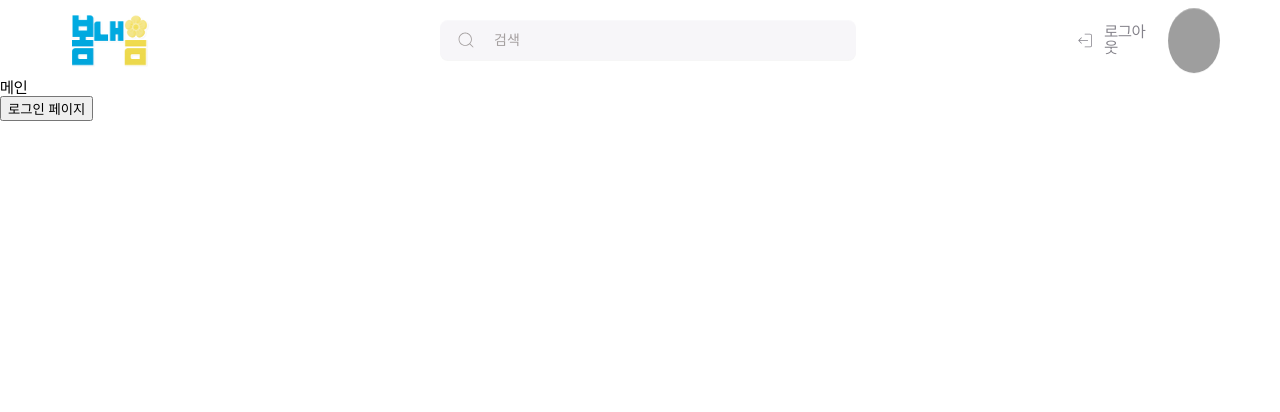
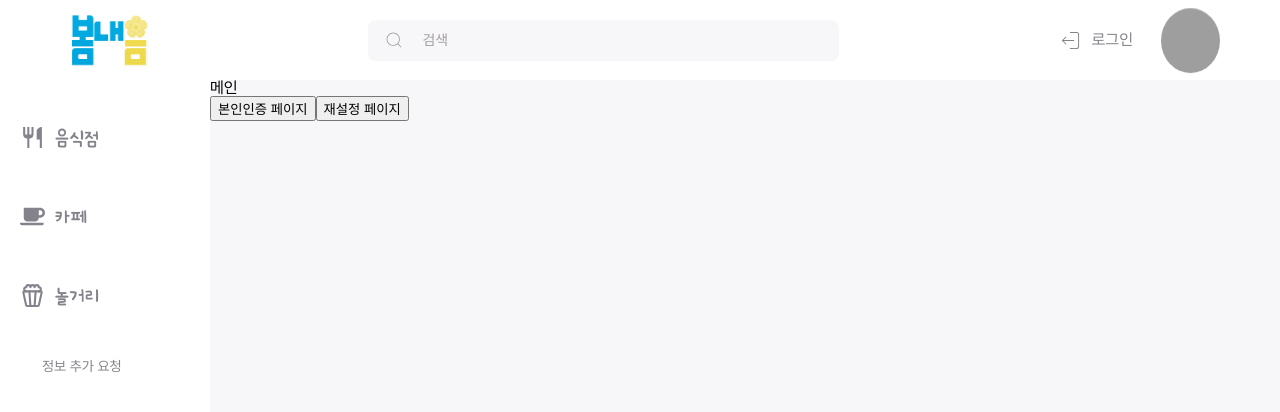
Before and after one commit to hyunjihub/bomnae_mmm, a React (Create React App) app: page / in a window 1280 px wide. Shown: the top 412 px of the page. Built offline with nearby package versions, Linux system fonts and the light colour scheme; grey boxes are pictures that could not be loaded.

Commit message:
[design] sidebar 구현, 웹폰트(인성아이티체) 추가, 로그인/회원가입/계정찾기 UI

```diff
--- a/src/App.js
+++ b/src/App.js
@@ -11,12 +11,22 @@ import Main from './common/page/Main';
 import React from 'react';
 import ReactDOM from 'react-dom';
 import Reset from './member/page/Reset';
+import Sidebar from './common/page/Sidebar';
 import SignUp from './member/page/SignUp';
+import styled from 'styled-components';
+
+const Center = styled.div`
+  height: 90vh;
+  display: flex;
+  flex-direction: row;
+`;
 
 export default function App(props) {
   return (
     <BrowserRouter>
       <Header />
+      <Center>
+        <Sidebar />
         <Routes>
           <Route index element={<Main />} />
           <Route path="/main" element={<Main />} />
@@ -26,6 +36,7 @@ export default function App(props) {
           <Route path="/reset" element={<Reset />} />
           <Route path="/signup" element={<SignUp />} />
         </Routes>
+      </Center>
     </BrowserRouter>
   );
 }
--- /dev/null
+++ b/src/common/component/SideItem.jsx
@@ -0,0 +1,66 @@
+import { FaCoffee } from 'react-icons/fa';
+import { LuPopcorn } from 'react-icons/lu';
+import { MdOutlineRestaurant } from 'react-icons/md';
+import React from 'react';
+import styled from 'styled-components';
+
+const Menu = styled.p`
+  width: 210px;
+  height: 55px;
+  border-radius: 8px;
+  margin-bottom: 24px;
+  padding: 20px;
+  box-sizing: border-box;
+  &:hover {
+    background-color: #dff5ff;
+  }
+  display: flex;
+  align-items: center;
+  font-size: 18px;
+  cursor: pointer;
+  font-family: insungit;
+`;
+
+const food_icon = styled(MdOutlineRestaurant)`
+  color: #84828a;
+  :hover {
+    color: #00a3e0;
+  }
+`;
+
+const coffee_icon = styled(FaCoffee)`
+  ${food_icon};
+`;
+
+const popcorn_icon = styled(LuPopcorn)`
+  ${food_icon};
+`;
+
+function SidebarItem({ menu }) {
+  let icon;
+  switch (menu.name) {
+    case '음식점':
+      icon = <MdOutlineRestaurant size="25" />;
+      break;
+    case '카페':
+      icon = <FaCoffee size="25" />;
+      break;
+    case '놀거리':
+      icon = <LuPopcorn size="25" />;
+      break;
+    default:
+      icon = null;
+      break;
+  }
+
+  return (
+    <>
+      <Menu>
+        {icon && <span style={{ marginRight: '10px' }}>{icon}</span>}
+        {menu.name}
+      </Menu>
+    </>
+  );
+}
+
+export default SidebarItem;
--- a/src/common/page/Header.jsx
+++ b/src/common/page/Header.jsx
@@ -24,7 +24,7 @@ const LogoBox = styled.div`
   justify-content: center;
   align-items: center;
   padding: 0px 60px;
-  margin-right: 200px;
+  margin-right: 10%;
 `;
 
 const Logo = styled.img`
@@ -57,13 +57,15 @@ const Search = styled.input`
   }
 `;
 
-const LoginBox = styled.div`
+const LoginBox = styled(Link)`
   width: 90px;
   color: #84828a;
   font-size: 16px;
   display: flex;
   align-items: center;
   gap: 10px;
+  cursor: pointer;
+  text-decoration: none;
 `;
 
 const Profile = styled.div`
@@ -76,6 +78,7 @@ const Profile = styled.div`
   background-position: center;
   margin-right: 60px;
   box-shadow: rgba(27, 31, 35, 0.04) 0px 1px 0px, rgba(255, 255, 255, 0.25) 0px 1px 0px inset;
+  cursor: pointer;
 `;
 
 function Header(props) {
@@ -99,9 +102,9 @@ function Header(props) {
           <CiSearch size="20" color="#a49f9f" />
           <Search type="text" placeholder="검색"></Search>
         </SearchBox>
-        <LoginBox onClick={hanldeLogin}>
+        <LoginBox to="/login">
           {isLogin ? <CiLogin size="23" color="#84828a" /> : <CiLogout size="23" color="#84828a" />}
-          {isLogin ? '로그인' : '로그아웃'}
+          {isLogin ? '로그아웃' : '로그인'}
         </LoginBox>
         <Profile></Profile>
       </Wrapper>
--- a/src/common/page/Main.jsx
+++ b/src/common/page/Main.jsx
@@ -3,13 +3,19 @@ import React, { useEffect, useRef } from 'react';
 
 import styled from 'styled-components';
 
+const Wrapper = styled.div`
+  background-color: #f7f6f9;
+  width: 100vw;
+`;
+
 function Main(props) {
   const navigate = useNavigate();
   return (
-    <>
+    <Wrapper>
       <div>메인</div>
-      <button onClick={() => navigate('/login')}>로그인 페이지</button>
-    </>
+      <button onClick={() => navigate('/auth')}>본인인증 페이지</button>
+      <button onClick={() => navigate('/reset')}>재설정 페이지</button>
+    </Wrapper>
   );
 }
 export default Main;
--- a/src/common/page/Sidebar.jsx
+++ b/src/common/page/Sidebar.jsx
@@ -0,0 +1,72 @@
+import { Link, useLocation } from 'react-router-dom';
+import React, { useState } from 'react';
+
+import SidebarItem from '../component/SideItem';
+import styled from 'styled-components';
+
+const Side = styled.div`
+  width: 18vw;
+  background-color: #fff;
+`;
+
+const Menu = styled.div`
+  color: #84828a;
+  font-size: 16px;
+`;
+
+const MenuBox = styled.div`
+  display: flex;
+  flex-direction: column;
+  align-items: center;
+  margin-top: 32px;
+`;
+
+const SMenu = styled.div`
+  color: #84828a;
+  font-size: 14px;
+  margin-top: 10px;
+  margin-left: 20%;
+  cursor: pointer;
+`;
+
+const StyledLink = styled(Link)`
+  text-decoration: none;
+  color: #84828a;
+  font-size: 16px;
+  font-weight: 500;
+
+  &:hover {
+    color: #00a3e0;
+  }
+`;
+
+function Sidebar(props) {
+  const locationNow = useLocation();
+  const [isAdmin, setIsAdmin] = useState(false);
+  if (locationNow.pathname.match(/\/(login|reset|find|auth|signup)/)) {
+    return null;
+  }
+  const menus = [
+    { name: '음식점', path: '/' },
+    { name: '카페', path: '/' },
+    { name: '놀거리', path: '/' },
+  ];
+
+  return (
+    <Side>
+      <MenuBox>
+        <Menu>
+          {menus.map((menu, index) => {
+            return (
+              <StyledLink to={menu.path} key={index}>
+                <SidebarItem menu={menu} />
+              </StyledLink>
+            );
+          })}
+        </Menu>
+      </MenuBox>
+      <SMenu>{isAdmin ? '정보 등록 요청 확인' : '정보 추가 요청'}</SMenu>
+    </Side>
+  );
+}
+export default Sidebar;
--- a/src/member/page/Find.jsx
+++ b/src/member/page/Find.jsx
@@ -1,8 +1,134 @@
-import React, { useEffect, useRef } from 'react';
+import { Link, useNavigate } from 'react-router-dom';
+import React, { useRef, useState } from 'react';
 
+import logo from '../../common/resource/img/logo.png';
 import styled from 'styled-components';
 
+const Wrapper = styled.div`
+  width: 100vw;
+  height: 100vh;
+  background-color: #f7f6f9;
+  display: flex;
+  flex-direction: column;
+  justify-content: center;
+  align-items: center;
+  gap: 15px;
+`;
+
+const LogoBox = styled(Link)`
+  width: 260px;
+  margin-bottom: 10px;
+  cursor: pointer;
+`;
+
+const Logo = styled.img`
+  width: 260px;
+`;
+
+const Title = styled.h1`
+  color: #000000;
+  font-size: 36px;
+  font-weight: 800;
+  margin-bottom: 20px;
+`;
+
+const Input = styled.input`
+  border: solid 1px rgba(0, 0, 0, 0.3);
+  border-radius: 16px;
+  width: 380px;
+  padding: 16px 32px;
+  box-sizing: border-box;
+  font-size: 16px;
+  outline: none;
+  font-family: pretendard;
+
+  &::placeholder {
+    color: #a49f9f;
+    font-size: 16px;
+  }
+`;
+
+const Button = styled.button`
+  border: none;
+  border-radius: 16px;
+  background-color: #00a8dd;
+  color: #fff;
+  font-weight: 600;
+  width: 380px;
+  box-sizing: border-box;
+  padding: 10px 32px;
+  font-size: 18px;
+  font-family: pretendard;
+  cursor: pointer;
+
+  &:hover {
+    background-color: #4cb9e7;
+  }
+`;
+
+const SButton = styled(Link)`
+  text-decoration: none;
+  border: none;
+  background-color: transparent;
+  color: #607274;
+  font-size: 16px;
+  font-family: pretendard;
+  cursor: pointer;
+  font-weight: 500;
+  margin-bottom: 200px;
+`;
+
+const Radio = styled.input`
+  margin-right: 5px;
+`;
+
+const Label = styled.label`
+  color: #607274;
+  font-size: 15px;
+  margin: 0 5px;
+`;
+
+const RadioBox = styled.div`
+  width: 380px;
+  display: flex;
+  align-items: center;
+  justify-content: flex-start;
+  margin-bottom: 10px;
+  position: relative;
+`;
+
 function Find(props) {
-  return <div>찾기</div>;
+  const [type, setType] = useState('id');
+  const handleRadio = (e) => {
+    setType(e.target.value);
+  };
+  return (
+    <Wrapper>
+      <LogoBox to="/">
+        <Logo src={logo} alt="logo" />
+      </LogoBox>
+      <Title>계정 찾기</Title>
+      <RadioBox>
+        <Label>
+          <Radio type="radio" value="id" name="id" checked={type === 'id'} onChange={handleRadio} />
+          아이디 찾기
+        </Label>
+        <Label>
+          <Radio type="radio" value="pw" name="pw" checked={type === 'pw'} onChange={handleRadio} />
+          비밀번호 찾기
+        </Label>
+      </RadioBox>
+      {type === 'id' ? (
+        <Input type="text" placeholder="이메일 주소 (bomnae@naver.com)" />
+      ) : (
+        <>
+          <Input type="text" placeholder="아이디" />
+          <Input type="text" placeholder="이메일 주소 (bomnae@naver.com)" />
+        </>
+      )}
+      <Button>{type === 'id' ? '아이디 찾기' : '비밀번호 찾기'}</Button>
+      <SButton to="/">봄내음으로 돌아가기</SButton>
+    </Wrapper>
+  );
 }
 export default Find;
--- a/src/member/page/LogIn.jsx
+++ b/src/member/page/LogIn.jsx
@@ -1,8 +1,97 @@
 import React, { useEffect, useRef } from 'react';
 
+import { Link } from 'react-router-dom';
+import logo from '../../common/resource/img/logo.png';
 import styled from 'styled-components';
 
+const Wrapper = styled.div`
+  width: 100vw;
+  height: 100vh;
+  background-color: #f7f6f9;
+  display: flex;
+  flex-direction: column;
+  justify-content: center;
+  align-items: center;
+  gap: 15px;
+`;
+
+const LogoBox = styled(Link)`
+  width: 260px;
+  margin-bottom: 30px;
+  cursor: pointer;
+`;
+
+const Logo = styled.img`
+  width: 260px;
+`;
+
+const Input = styled.input`
+  border: solid 1px rgba(0, 0, 0, 0.3);
+  border-radius: 16px;
+  width: 380px;
+  padding: 16px 32px;
+  box-sizing: border-box;
+  font-size: 16px;
+  outline: none;
+  font-family: pretendard;
+
+  &::placeholder {
+    color: #a49f9f;
+    font-size: 16px;
+  }
+`;
+
+const Button = styled.button`
+  border: none;
+  border-radius: 16px;
+  background-color: #00a8dd;
+  color: #fff;
+  font-weight: 600;
+  width: 380px;
+  box-sizing: border-box;
+  padding: 10px 32px;
+  font-size: 18px;
+  font-family: pretendard;
+  cursor: pointer;
+
+  &:hover {
+    background-color: #4cb9e7;
+  }
+`;
+
+const SButton = styled(Link)`
+  text-decoration: none;
+  border: none;
+  background-color: transparent;
+  color: #607274;
+  font-size: 15px;
+  font-family: pretendard;
+  cursor: pointer;
+  margin-bottom: 200px;
+`;
+
+const ButtonBox = styled.div`
+  width: 380px;
+  display: flex;
+  padding: 0px 10px;
+  box-sizing: border-box;
+  justify-content: space-between;
+`;
+
 function LogIn(props) {
-  return <div>로그인</div>;
+  return (
+    <Wrapper>
+      <LogoBox to="/">
+        <Logo src={logo} alt="logo" />
+      </LogoBox>
+      <Input type="text" placeholder="아이디" />
+      <Input type="password" placeholder="비밀번호" />
+      <Button>로그인</Button>
+      <ButtonBox>
+        <SButton to="/signup">회원가입</SButton>
+        <SButton to="/find">아이디/비밀번호 찾기</SButton>
+      </ButtonBox>
+    </Wrapper>
+  );
 }
 export default LogIn;
--- a/src/member/page/SignUp.jsx
+++ b/src/member/page/SignUp.jsx
@@ -1,8 +1,97 @@
-import React, { useEffect, useRef } from 'react';
-
+import { Link } from 'react-router-dom';
+import React from 'react';
+import logo from '../../common/resource/img/logo.png';
 import styled from 'styled-components';
 
+const Wrapper = styled.div`
+  width: 100vw;
+  height: 100vh;
+  background-color: #f7f6f9;
+  display: flex;
+  flex-direction: column;
+  justify-content: center;
+  align-items: center;
+  gap: 15px;
+`;
+
+const LogoBox = styled(Link)`
+  width: 260px;
+  margin-bottom: 10px;
+  cursor: pointer;
+`;
+
+const Logo = styled.img`
+  width: 260px;
+`;
+
+const Title = styled.h1`
+  color: #000000;
+  font-size: 36px;
+  font-weight: 800;
+  margin-bottom: 20px;
+`;
+
+const Input = styled.input`
+  border: solid 1px rgba(0, 0, 0, 0.3);
+  border-radius: 16px;
+  width: 380px;
+  padding: 16px 32px;
+  box-sizing: border-box;
+  font-size: 16px;
+  outline: none;
+  font-family: pretendard;
+
+  &::placeholder {
+    color: #a49f9f;
+    font-size: 16px;
+  }
+`;
+
+const Button = styled.button`
+  border: none;
+  border-radius: 16px;
+  background-color: #00a8dd;
+  color: #fff;
+  font-weight: 600;
+  width: 380px;
+  box-sizing: border-box;
+  padding: 10px 32px;
+  font-size: 18px;
+  font-family: pretendard;
+  cursor: pointer;
+  margin-bottom: 10px;
+
+  &:hover {
+    background-color: #4cb9e7;
+  }
+`;
+
+const SButton = styled(Link)`
+  text-decoration: none;
+  border: none;
+  background-color: transparent;
+  color: #607274;
+  font-size: 16px;
+  font-family: pretendard;
+  cursor: pointer;
+  font-weight: 500;
+  margin-bottom: 100px;
+`;
+
 function SignUp(props) {
-  return <div>회원가입</div>;
+  return (
+    <Wrapper>
+      <LogoBox to="/">
+        <Logo src={logo} alt="logo" />
+      </LogoBox>
+      <Title>회원 가입</Title>
+      <Input type="text" placeholder="아이디" />
+      <Input type="password" placeholder="비밀번호" />
+      <Input type="password" placeholder="비밀번호 확인" />
+      <Input type="text" placeholder="이메일 주소 (bomnae@naver.com)" />
+      <Button>회원 가입</Button>
+      <SButton to="/">봄내음으로 돌아가기</SButton>
+    </Wrapper>
+  );
 }
 export default SignUp;
```
Also changed, not shown: src/index.css (+8 -0 lines), src/common/resource/font/insungit Cutelively jisu Regular.woff (added), src/common/resource/font/insungit Cutelively jisu Regular.woff2 (added). Lines whose indentation alone changed are shown as unchanged.
